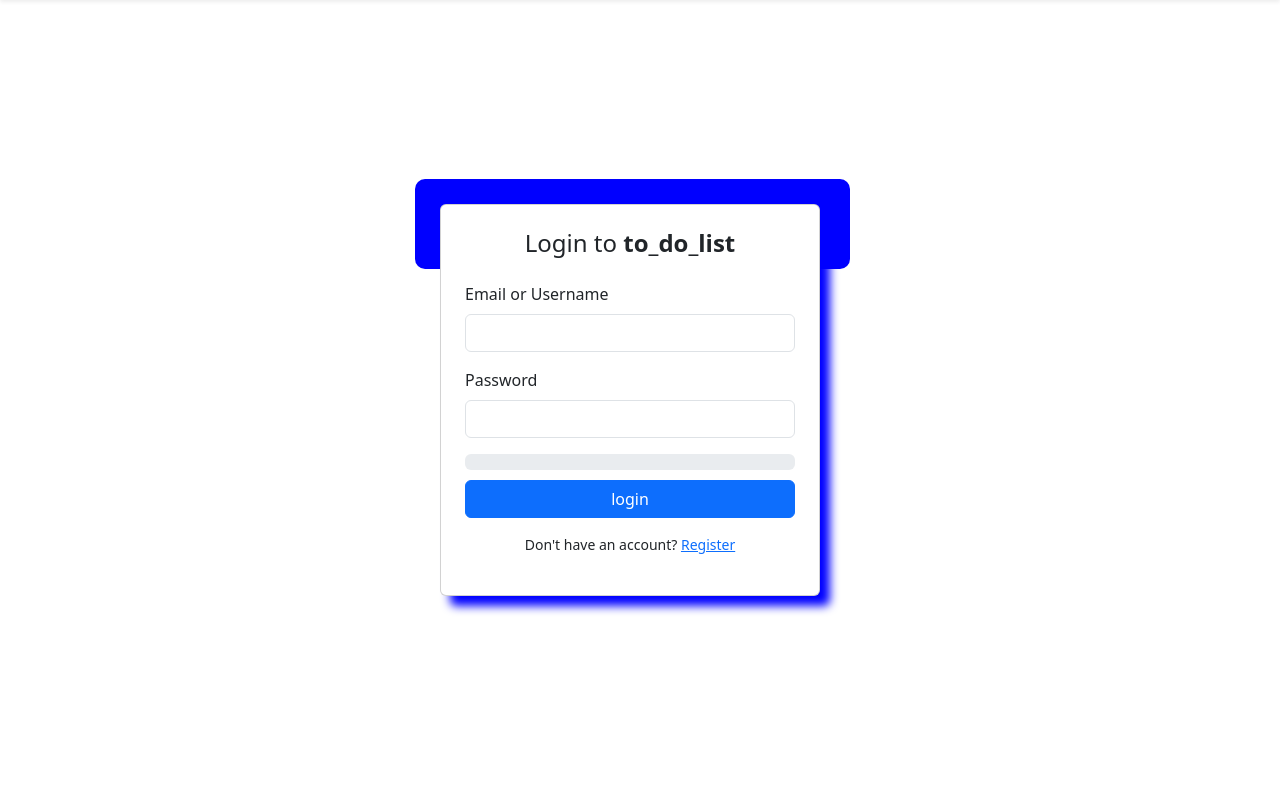
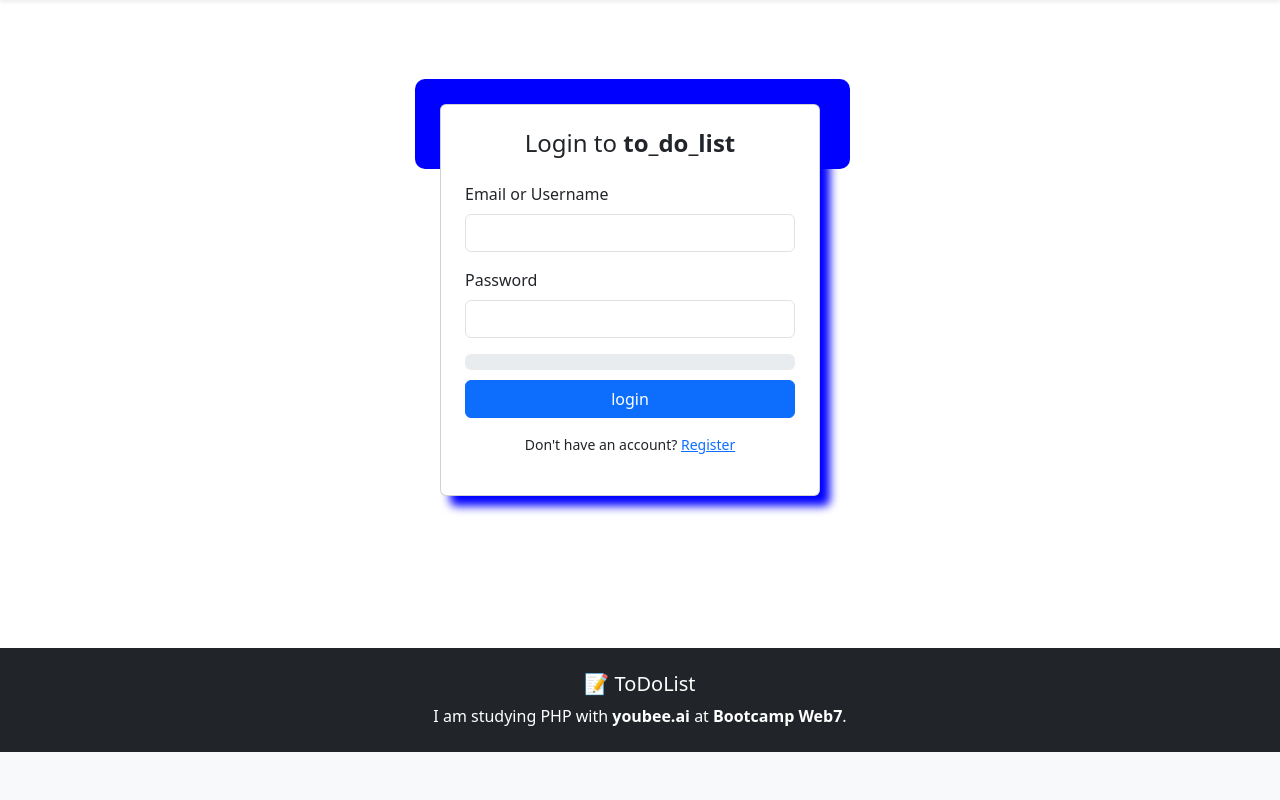
Before and after one commit to abed-961/php_to_do_list, a PHP site: page /login.php in a window 1280 px wide. Shown: the part 78-878 px from the top of the page. After the commit the page ends 830 px from the top, so only its background shows below. Run offline with PHP 8.4, Linux system fonts and the light colour scheme; the template is opened without the code that fills it, so the values that code supplies are empty.

Commit message:
adding footer componnet

```diff
--- a/pages/login.php
+++ b/pages/login.php
@@ -17,7 +17,7 @@ require_once "../templates/bootstrap_links.php";
 
 <body>
     <?php require_once "../templates/nav_bar.php"; ?>
-    <div class="d-flex justify-content-center align-items-center h-100">
+    <div class="d-flex justify-content-center align-items-center h-75">
 
         <div style="width: 100%; max-width: 400px; ">
             <div class="card shadow p-4  circle-flip " style="width: 100%; max-width: 380px;">
@@ -57,7 +57,9 @@ require_once "../templates/bootstrap_links.php";
     </div>
     <!-- alert componnets -->
     <?php require_once "../templates/alert.php" ?>
-
+    <!-- footer componnets -->
+    <?php require_once "../templates/footer.php"; ?>
+    <!-- js check if the value are correct -->
     <script>
         const input_name = document.getElementById("input_name");
         const input_pass = document.getElementById("password");
--- /dev/null
+++ b/templates/footer.php
@@ -0,0 +1,8 @@
+<footer class="bg-dark text-white py-4 mt-5">
+    <div class="container text-center">
+        <h5 class="mb-2">📝 ToDoList</h5>
+        <p class="mb-0">
+            I am studying PHP with <strong>youbee.ai</strong> at <strong>Bootcamp Web7</strong>.
+        </p>
+    </div>
+</footer>
```
